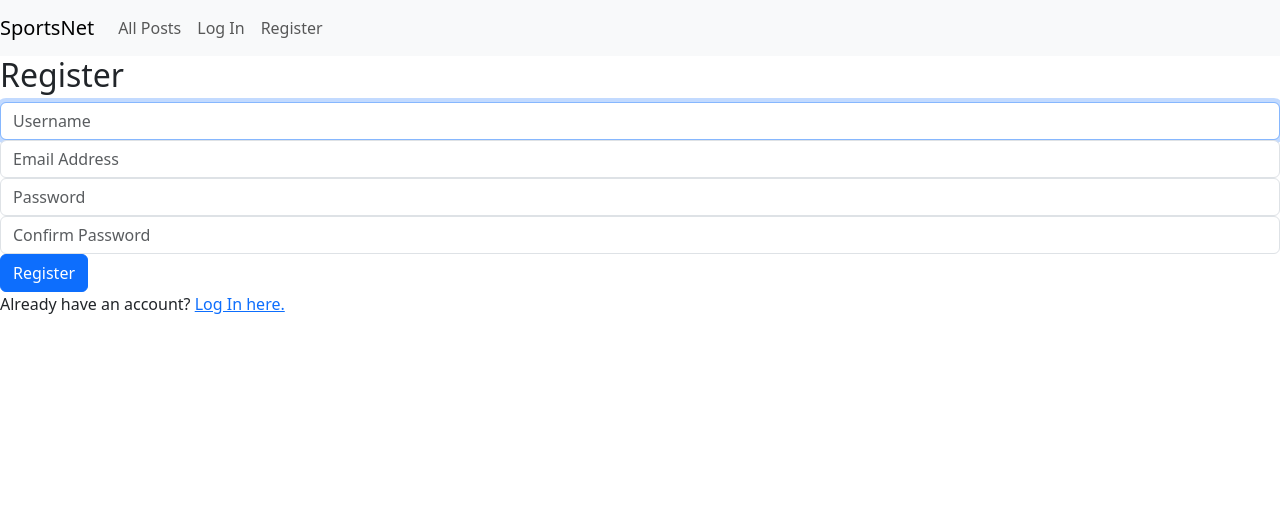
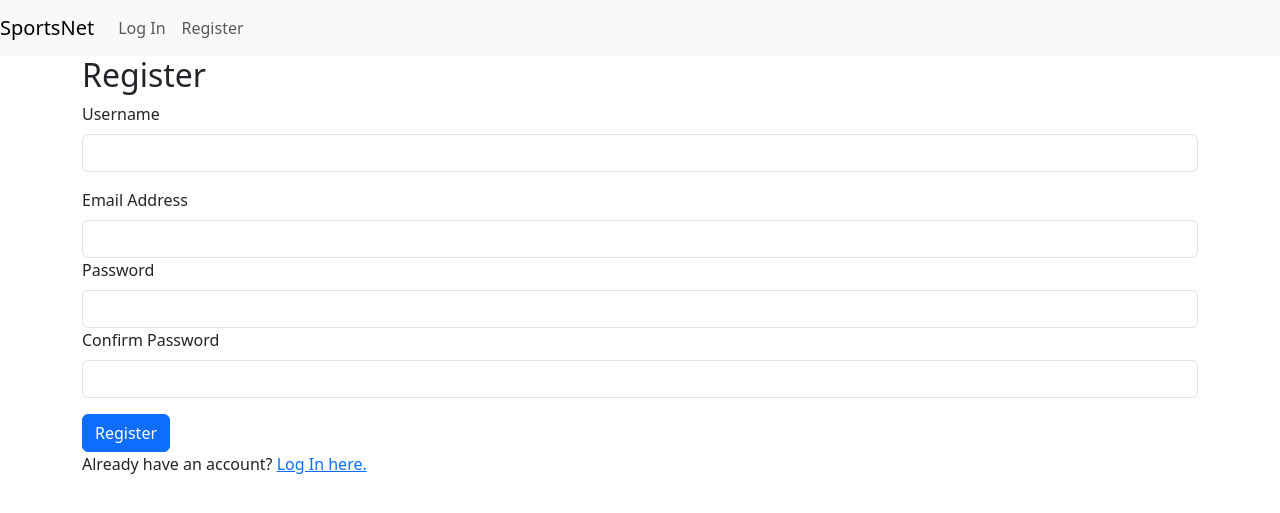
Before and after one commit to dvan2/sportsnet, a Django app: page /register/ in a window 1280 px wide. Shown: the top 513 px of the page. Run offline with Django 5.2, Linux system fonts and the light colour scheme.

Commit message:
user authenticate

```diff
--- a/templates/layout.html
+++ b/templates/layout.html
@@ -32,25 +32,11 @@
   <body>
     <nav class="navbar navbar-expand-lg navbar-light bg-light">
       <a class="navbar-brand" href="#">SportsNet</a>
-
       <div>
         <ul class="navbar-nav mr-auto">
           {% if user.is_authenticated %}
           <li class="nav-item">
-            <a class="nav-link" href="{% url 'profile' user.pk %}"
-              ><strong>{{ user.username }}</strong></a
-            >
-          </li>
-          {% endif %}
-          <li class="nav-item">
-            <a class="nav-link" href="{% url 'index' %}">All Posts</a>
-          </li>
-          {% if user.is_authenticated %}
-          <li class="nav-item">
-            <a class="nav-link" href="{% url 'following' %}">Following</a>
-          </li>
-          <li class="nav-item">
-            <a class="nav-link" href="{% url 'logout' %}">Log Out</a>
+            <a class="nav-link" href="{% url 'logout' %}">Logout</a>
           </li>
           {% else %}
           <li class="nav-item">
--- a/users/templates/users/register.html
+++ b/users/templates/users/register.html
@@ -1,50 +1,46 @@
 {% extends "layout.html" %} {% block body %}
 
-<h2>Register</h2>
-
+<div class="container">
   {% if message %}
   <div>{{ message }}</div>
   {% endif %}
-
+  <h2>Register</h2>
   <form action="{% url 'register' %}" method="post">
     {% csrf_token %}
-  <div class="form-group">
+    <div class="mb-3">
+      <label for="usernameInput" class="form-label">Username</label>
       <input
+        type="text"
         class="form-control"
-      autofocus
-      type="text"
+        id="usernameInput"
         name="username"
-      placeholder="Username"
-      autocomplete="off"
       />
     </div>
-  <div class="form-group">
+    <div>
+      <label for="email" class="form-label">Email Address</label>
+      <input type="email" class="form-control" id="email" name="email" />
+    </div>
+    <div>
+      <label for="password" class="form-label">Password</label>
       <input
+        type="password"
         class="form-control"
-      type="email"
-      name="email"
-      placeholder="Email Address"
+        id="password"
+        name="password"
       />
     </div>
-  <div class="form-group">
+    <div>
+      <label for="confirmation" class="form-label">Confirm Password</label>
       <input
+        type="password"
         class="form-control"
-      type="password"
-      name="password"
-      placeholder="Password"
+        id="confirmation"
+        name="confirmation"
       />
     </div>
-  <div class="form-group">
-    <input
-      class="form-control"
-      type="password"
-      name="confirmation"
-      placeholder="Confirm Password"
-    />
+    <input class="btn btn-primary mt-3" type="submit" value="Register" />
+  </form>
+  Already have an account? <a href="{% url 'login' %}">Log In here.</a>
 </div>
-  <input class="btn btn-primary" type="submit" value="Register" />
-</form>
-
-Already have an account? <a href="{% url 'login' %}">Log In here.</a>
 
 {% endblock %}
--- a/users/urls.py
+++ b/users/urls.py
@@ -5,5 +5,6 @@ from . import views
 urlpatterns = [
     path("", views.index, name="index"),
     path("login/", views.login_view, name="login"),
-    path("register/", views.register, name="register")
+    path("register/", views.register, name="register"),
+    path("logout/", views.logout_view, name="logout")
 ]
--- a/users/views.py
+++ b/users/views.py
@@ -24,7 +24,7 @@ def login_view(request):
         # Check if authentication successful
         if user is not None:
             login(request, user)
-            return redirect('login')
+            return redirect('index')
         else:
             return render(request, "users/login.html", {
                 "message": "Invalid username and/or password."
@@ -46,7 +46,7 @@ def register(request):
         password = request.POST["password"]
         confirmation = request.POST["confirmation"]
         if password != confirmation:
-            return render(request, "network/register.html", {
+            return render(request, "users/register.html", {
                 "message": "Passwords must match."
             })
 
@@ -55,7 +55,7 @@ def register(request):
             user = User.objects.create_user(username, email, password)
             user.save()
         except IntegrityError:
-            return render(request, "network/register.html", {
+            return render(request, "users/register.html", {
                 "message": "Username already taken."
             })
         login(request, user)
```
Lines whose indentation alone changed are shown as unchanged.
